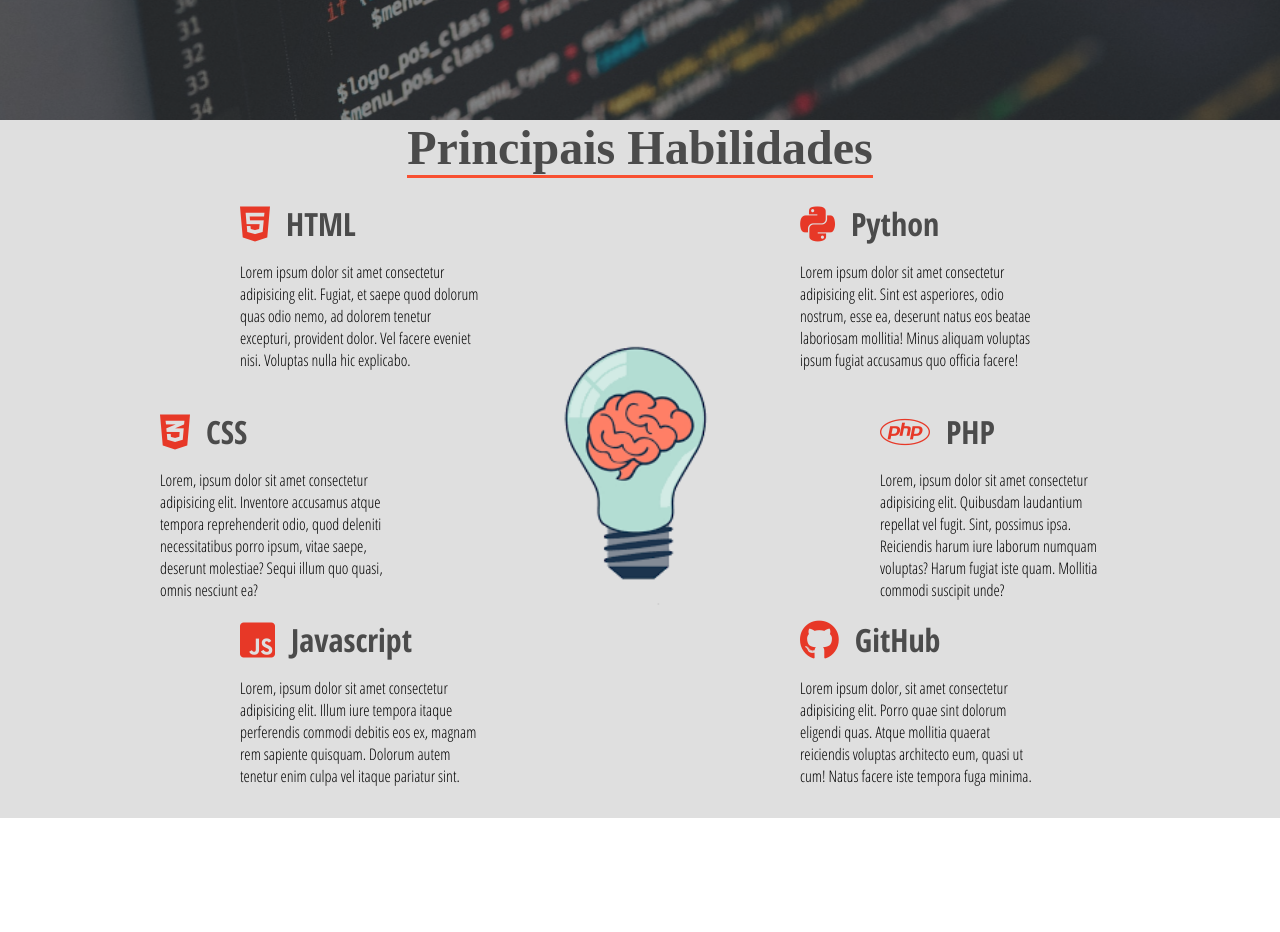
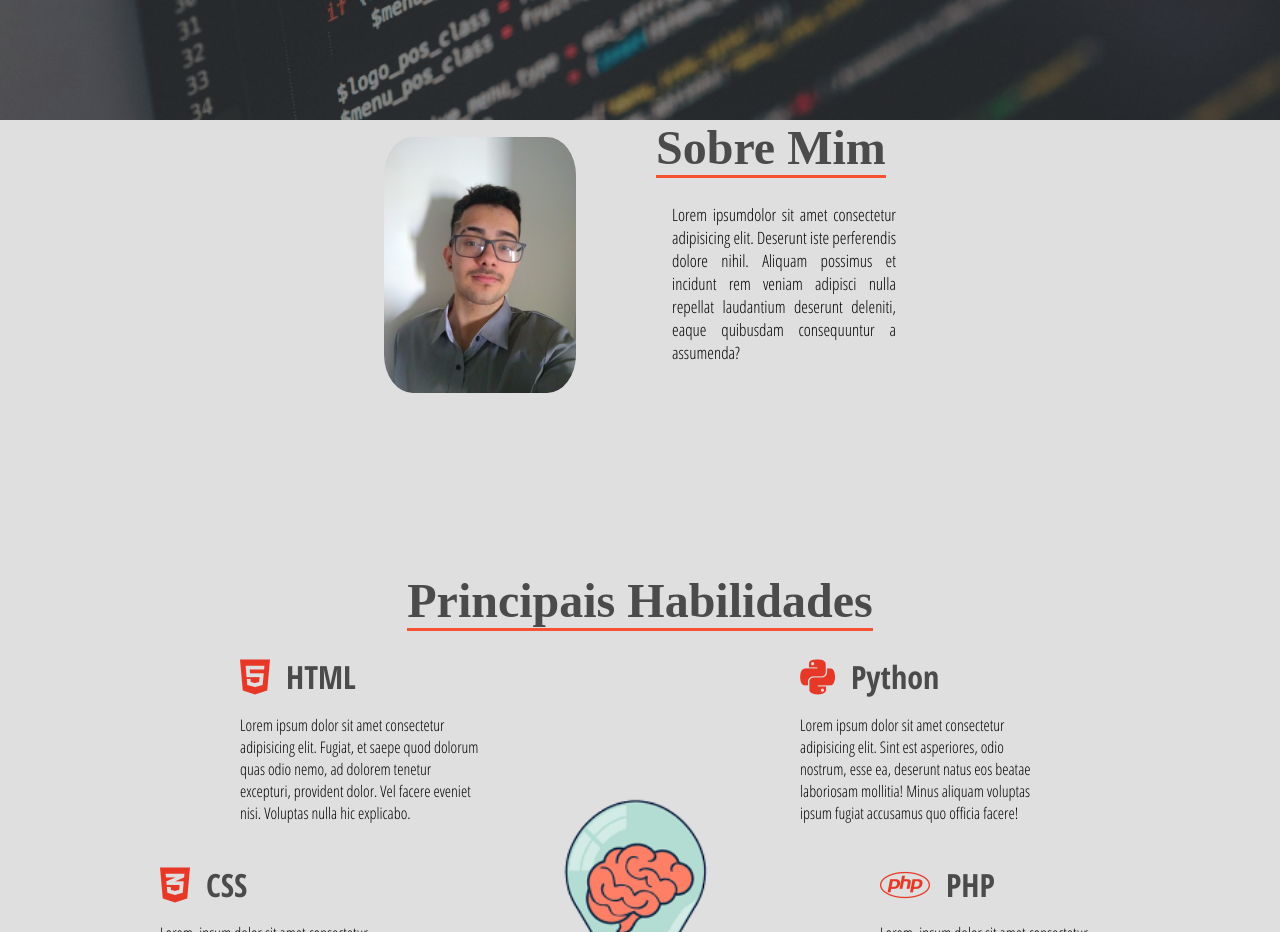
Before and after one commit to furtluc/portfolio, a plain HTML site: page index.html in a window 1280 px wide. Shown: the part 680-1612 px from the top of the page. Before the commit the page ends 1498 px from the top, so only its background shows below. Drawn offline with Linux system fonts and the light colour scheme; a web font is replaced by a local one.

Commit message:
:package: sessao sobre mim

```diff
--- a/index.html
+++ b/index.html
@@ -38,7 +38,7 @@
                 <ul class="menu">
                     <li class="menu-item"><a href="#" class="menu-link">Home</a></li>
                     <li class="menu-item"><a href="#" class="menu-link">Sobre mim</a></li>
-                    <li class="menu-item"><a href="#" class="menu-link">Conhecimentos</a></li>
+                    <li class="menu-item"><a href="#" class="menu-link">Habilidades</a></li>
                     <li class="menu-item"><a href="#" class="menu-link">Contato</a></li>
                 </ul>
             </nav>
@@ -50,20 +50,20 @@
 
 <!-- SESSAO: SOBRE MIM INICIO !!!!!!!!!! -->
 
-<!--        <section class="sessao-sobre">
+       <section class="sessao-sobre">
             <div class="sobre-mim">
                 <div class="sobre-header">
                     <h1>Sobre Mim</h1>
                 </div>
                 <div class="sobre-text">
-                 <p>Lorem ipsum dolor sit amet consectetur adipisicing elit. Deserunt iste perferendis dolore nihil. Aliquam possimus et incidunt rem veniam adipisci nulla repellat laudantium deserunt deleniti, eaque quibusdam consequuntur a assumenda?</p>
+                 <p><span>Lorem ipsum</span>dolor sit amet consectetur adipisicing elit. Deserunt iste perferendis dolore nihil. Aliquam possimus et incidunt rem veniam adipisci nulla repellat laudantium deserunt deleniti, eaque quibusdam consequuntur a assumenda?</p>
                 </div>
                 <div class="sobre-img">
-                    <img src="" alt="foto">
+                    <img src="imagens/linkdin.jpg" alt="foto">
                 </div>
             </div>
         </section>
-    -->
+
 
 <!-- SESSAO: SOBRE MIM FIM !!!!!!!!!!  -->
 
--- a/style.css
+++ b/style.css
@@ -192,8 +192,9 @@ header{
 }
 
 .menu-item{
-    text-align: center;
-    margin-bottom: .9rem;
+    text-align: justify;
+    margin-bottom: 2rem;
+    margin-top: 2.6rem;
 }
 
 .menu-link{
@@ -236,24 +237,64 @@ header{
 /* Área Sobre Mim */
 
 .sobre-mim{
-    display: grid;
-    grid-template-columns: repeat(12, 1fr);
-    grid-template-rows: repeat(6, 5rem);
-    row-gap: .5rem;
     background-color: rgb(223, 223, 223);
+    align-items: center;
 }
 
 .sobre-header{
+    display: block;
     position: relative;
-    display:flex;
-    left: 600%;
-    right: 100%;
+    object-fit: cover;
+    width: max-content;
+    left: 41rem;
+}
+
+.sobre-header h1{
     font-family: var(--font-primary);
-    font-size: 2rem;
+    font-size: 3rem;
     color: #4b4b4b;
     border-bottom: solid 3px #f85032;
     margin-bottom: 1.5rem;
 }
+
+.sobre-text{
+    object-fit: cover;
+    margin-top: 45px;
+    margin-bottom: 45px;
+    font-family: var(--font-secundary);
+    font-size: 17px;
+}
+
+.sobre-text p{
+    display: block;
+    text-align: justify;
+    margin-right: 30%;
+    margin-left: 42rem;
+    margin-top: -20px;
+    max-width: max-content;
+}
+
+.sobre-text span{
+    text-indent: 16px; /*-=-=-=-=-=-=-=-=-=-=-=-=-=-=-=-=-=-=-=-=-=-=-=-=-=-=-=-=-=-=-=-=-=-=-=-=-=-=-*/
+}
+
+/* IMG conhecimento*/
+
+.sobre-img{
+    display: block;
+    align-items: center;
+    object-fit: cover;
+}
+
+.sobre-img img{
+    max-width: 100%;
+    width: 15%;
+    border-radius: 15%;
+    margin-top: -17rem;
+    margin-bottom: 11rem;
+    margin-left: 24rem;
+}
+
 
 /* Área Conhecimentos/Habilidades */
 
```
Also changed, not shown: imagens/linkdin.jpg (added).
